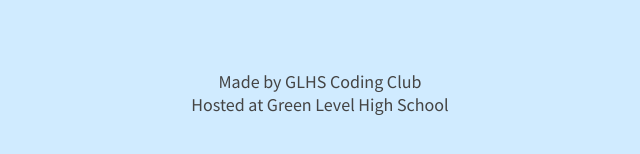
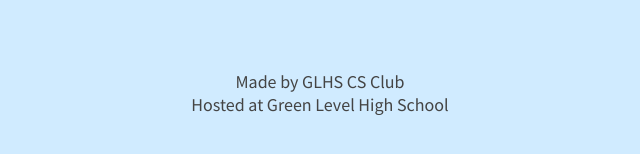
Before and after one commit to glhs-computer-science/glhs-computer-science.github.io, a plain HTML site: page index.html in a window 1280 px wide. Shown: the part 1289-1443 px from the top of the page, 320-960 px from the left. Drawn offline with nearby package versions, Linux system fonts and the light colour scheme.

Commit message:
Update index.html

```diff
--- a/index.html
+++ b/index.html
@@ -158,7 +158,7 @@
     </section>
     <footer class="footer">
       <div class="copyright">
-        Made by GLHS Coding Club<br />Hosted at
+        Made by GLHS CS Club<br />Hosted at
         <a class="yeee" target="_blank" href="https://www.wcpss.net/greenlevelhs"
           >Green Level High School</a
         >
```
